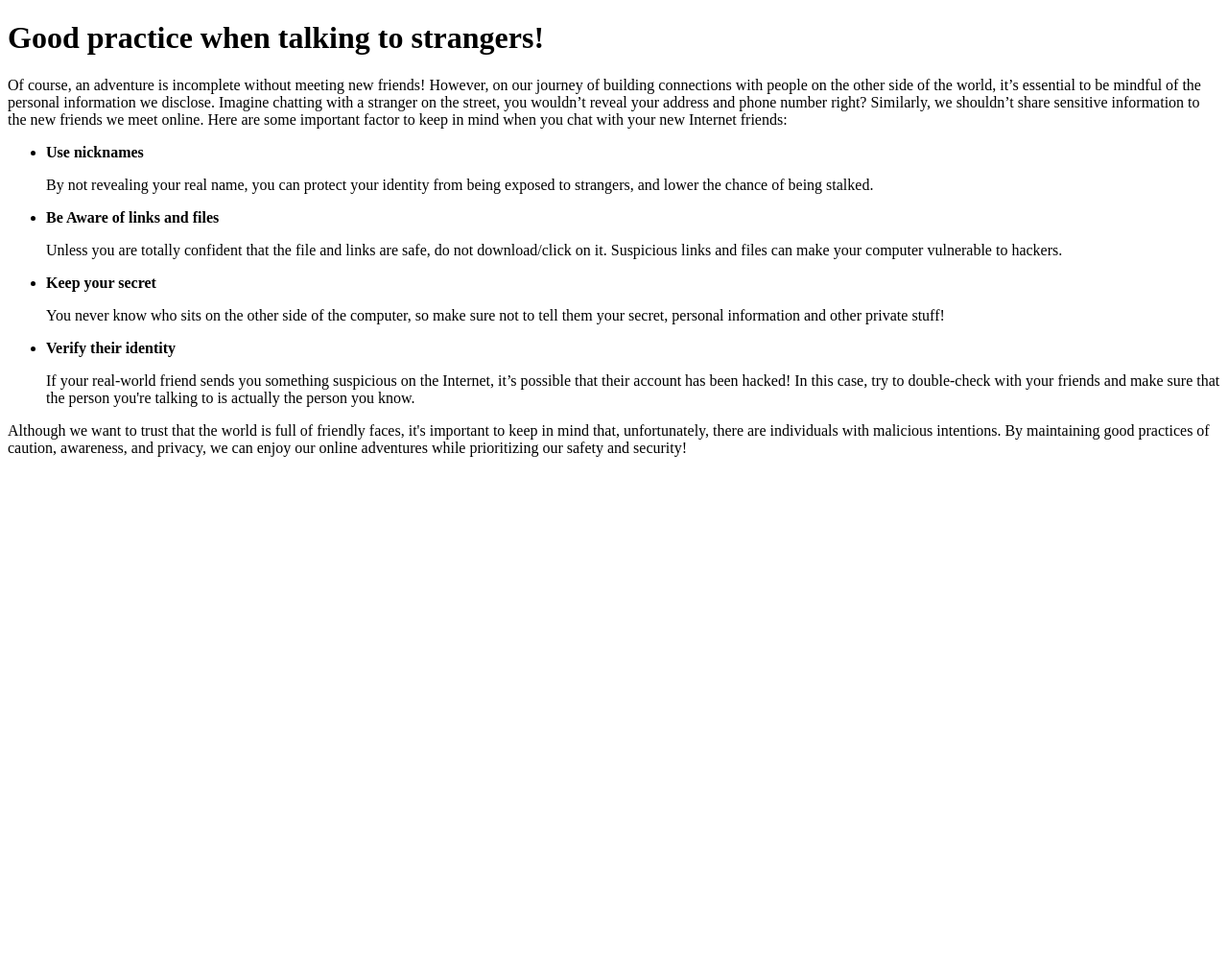
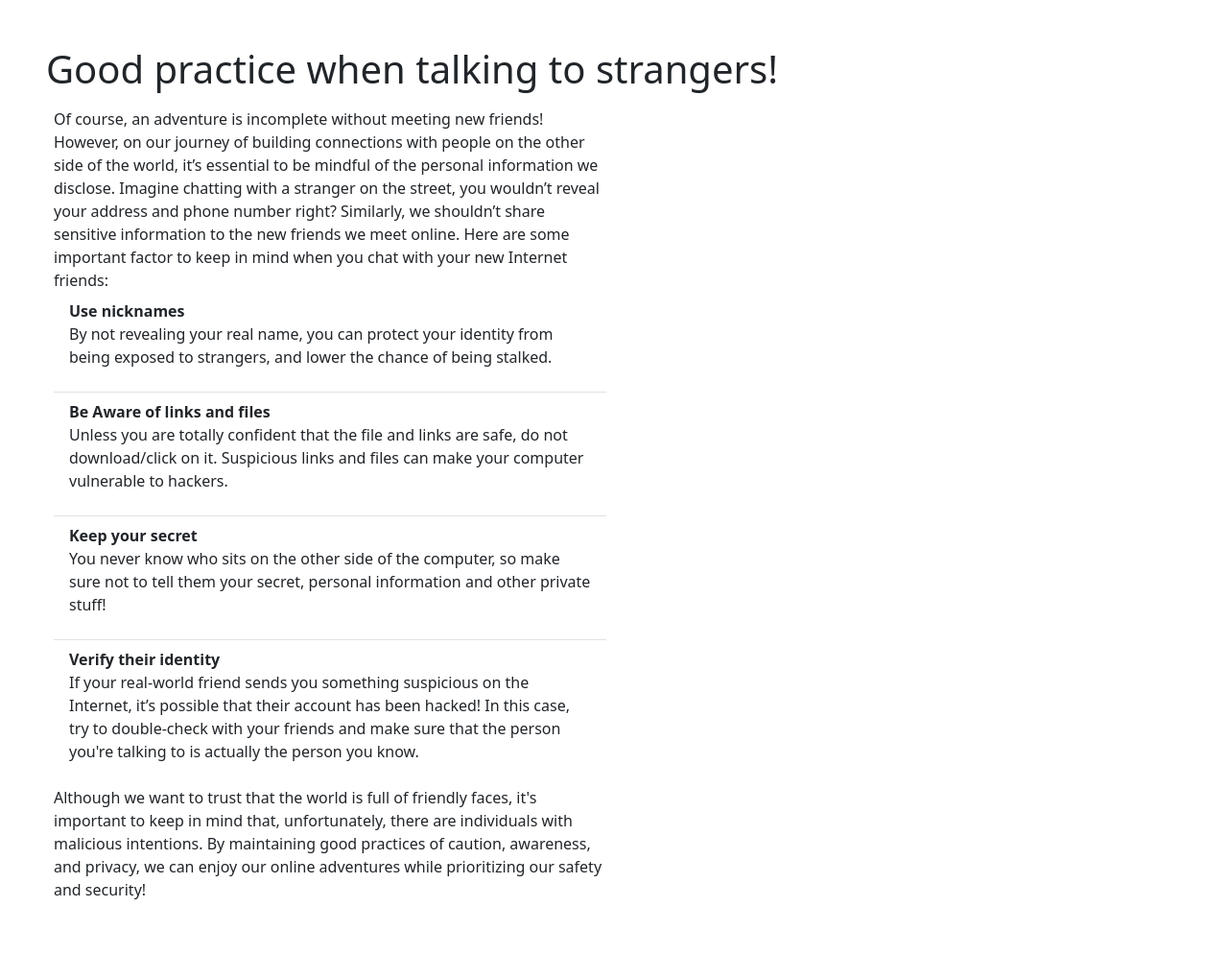
Before and after one commit to katrinars/AiDUCATION, a Flask app: page /home/strangers in a window 1280 px wide. Shown: the whole page at 96% size. Before the commit the page ends 476 px from the top, so only its background shows below. Run offline with Flask 3, Linux system fonts and the light colour scheme.

Commit message:
e - add blocks

```diff
--- a/templates/strangers.html
+++ b/templates/strangers.html
@@ -4,9 +4,12 @@
     <meta charset="UTF-8">
     <meta name="viewport" content="width=device-width, initial-scale=1.0">
     <title>Good practice when talking to strangers</title>
+    <link href="https://cdn.jsdelivr.net/npm/bootstrap@5.3.2/dist/css/bootstrap.min.css" rel="stylesheet" integrity="sha384-T3c6CoIi6uLrA9TneNEoa7RxnatzjcDSCmG1MXxSR1GAsXEV/Dwwykc2MPK8M2HN" crossorigin="anonymous">
 </head>
-<body>
+<body class="p-5">
     <h1>Good practice when talking to strangers!</h1>
+    <div class="flex-row d-flex">
+        <div class="float-left w-50 p-2">
             <div class="paragraph">
                 Of course, an adventure is incomplete without meeting new friends! However, on
                 our journey of building connections with people on the other side of the world,
@@ -15,26 +18,26 @@
                 phone number right? Similarly, we shouldn’t share sensitive information to the
                 new friends we meet online. Here are some important factor to keep in mind when
                 you chat with your new Internet friends:
-        <ul>
-            <li>
+                <ul class="list-group list-group-flush">
+                    <li class="list-group-item">
                         <b>Use nicknames</b>
                         <p> By not revealing your real name, you can protect your identity from
                             being exposed to strangers, and lower the chance of being stalked.
                         </p>
                     </li>
-            <li>
+                    <li class="list-group-item">
                         <b>Be Aware of links and files</b>
                         <p>Unless you are totally confident that the file and links are safe, do
                             not download/click on it. Suspicious links and files can make your
                             computer vulnerable to hackers.</p>
                     </li>
-            <li>
+                    <li class="list-group-item">
                         <b>Keep your secret</b>
                         <p>You never know who sits on the other side of the computer, so make
                             sure not to tell them your secret, personal information and other
                             private stuff!</p>
                     </li>
-            <li>
+                    <li class="list-group-item">
                         <b>Verify their identity</b>
                         <p>If your real-world friend sends you something suspicious on the
                             Internet, it’s possible that their account has been hacked! In this
@@ -50,5 +53,10 @@
                 security!
 
             </div>
+        </div>
+        <div class="float-right w-50">
+        </div>
+
+    </div>
 </body>
 </html>
```
Lines whose indentation alone changed are shown as unchanged.
